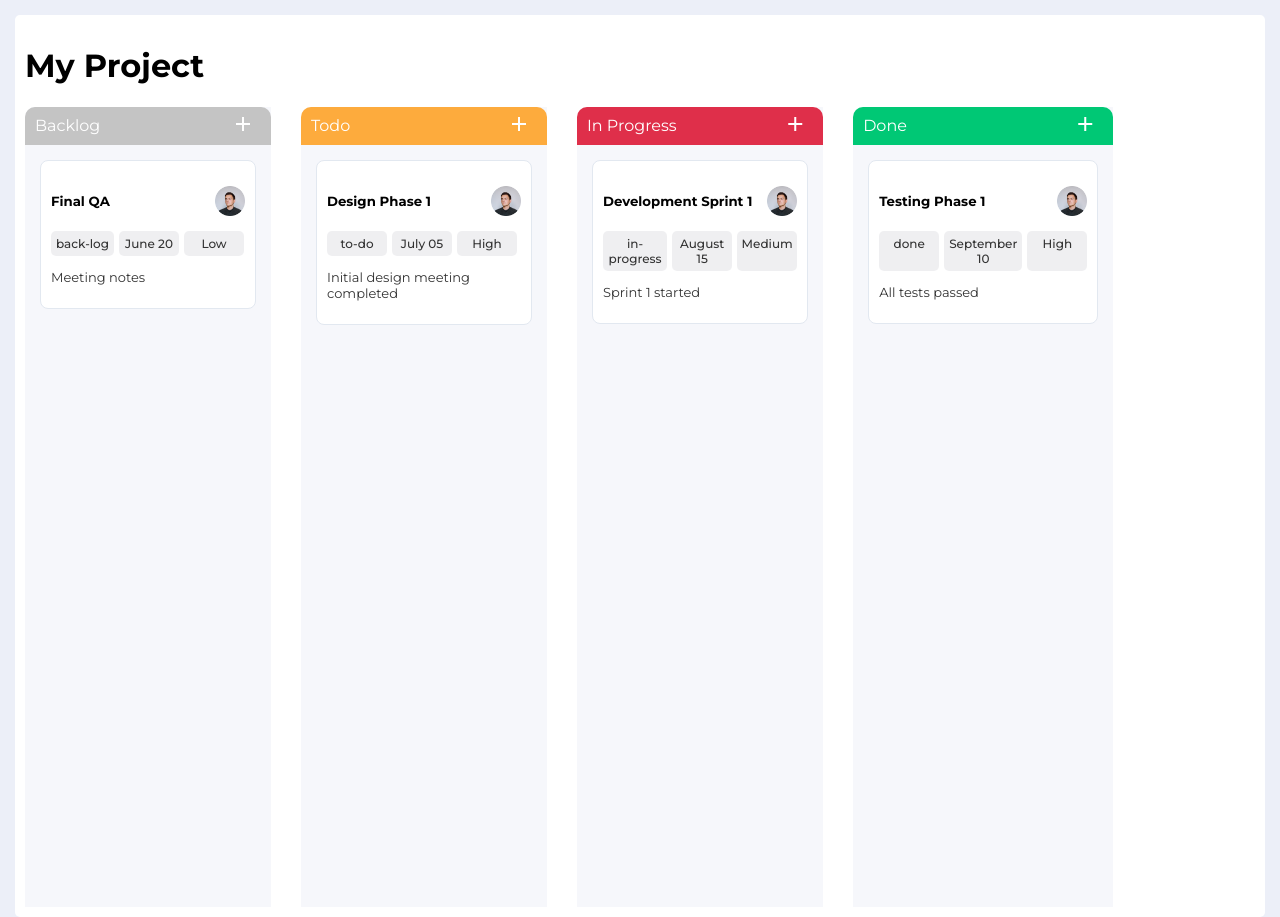
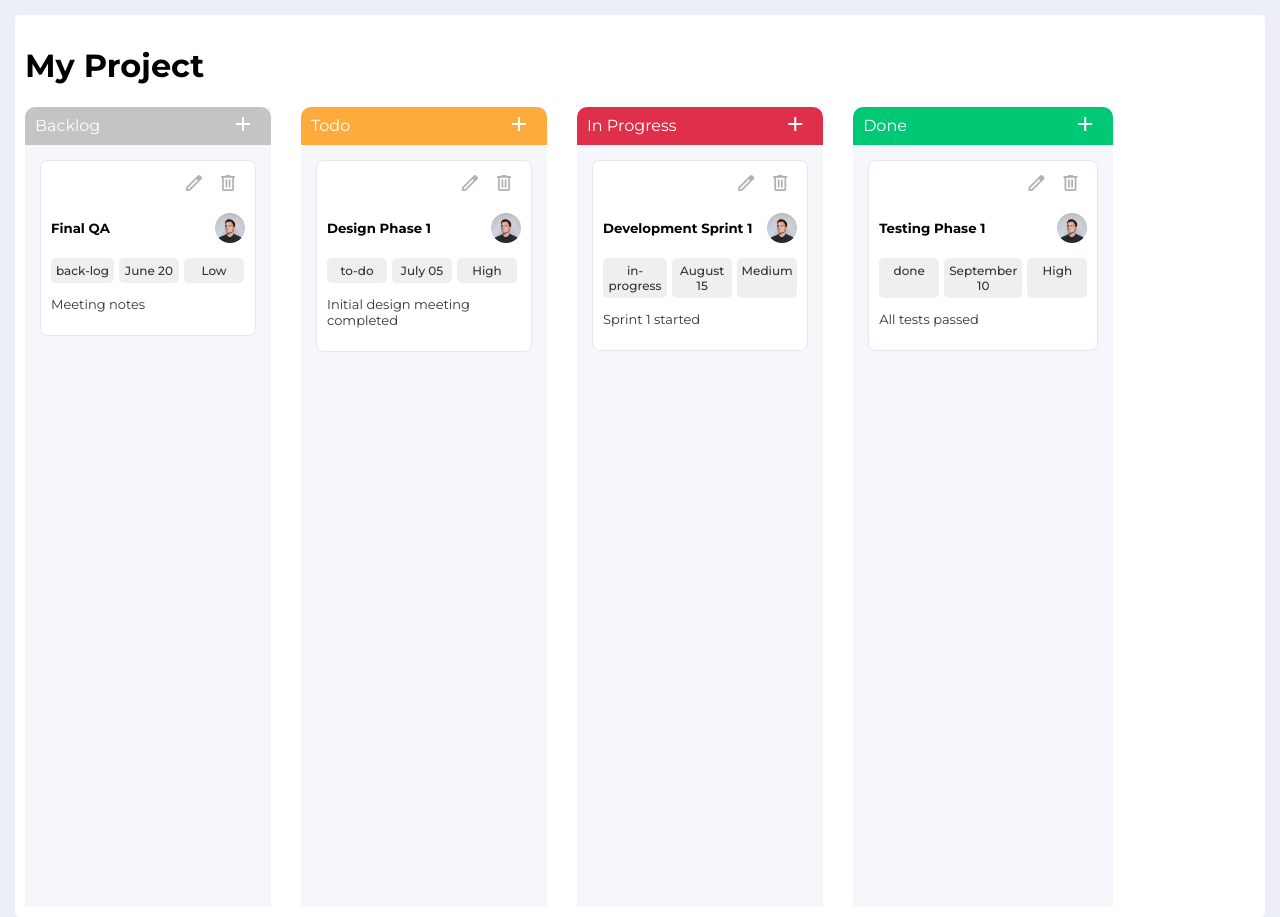
Before and after one commit to rebpacquiao/task-management, a React (Vite) app: page / in a window 1280 px wide. Built offline with nearby package versions, Linux system fonts and the light colour scheme.

Commit message:
chore: Refactor task management components to use buttons for actions

```diff
--- a/src/components/backlog.jsx
+++ b/src/components/backlog.jsx
@@ -9,6 +9,7 @@ function Backlog() {
   const [priority, setPriority] = useState("low");
   const [notes, setNotes] = useState("");
   const [showForm, setShowForm] = useState(false);
+  const [editingId, setEditingId] = useState(null);
 
   useEffect(() => {
     const storedTasks =
@@ -20,8 +21,17 @@ function Backlog() {
 
   const handleSubmit = (e) => {
     e.preventDefault();
+    if (editingId) {
+      const updatedTasks = tasks.map((task) =>
+        task.id === editingId
+          ? { ...task, description, dueDate, priority, notes }
+          : task
+      );
+      setTasks(updatedTasks);
+      localStorage.setItem("tasks", JSON.stringify(updatedTasks));
+    } else {
       const newTask = {
-      id: tasks.length + 1,
+        id: tasks.length ? Math.max(...tasks.map((task) => task.id)) + 1 : 1,
         title: "Backlog",
         description,
         status: "back-log",
@@ -33,22 +43,45 @@ function Backlog() {
           image: User,
         },
       };
-
       const updatedTasks = [...tasks, newTask];
       localStorage.setItem("tasks", JSON.stringify(updatedTasks));
       setTasks(updatedTasks);
+    }
+
     setDescription("");
     setDueDate("");
     setPriority("low");
     setNotes("");
     setShowForm(false);
+    setEditingId(null);
+  };
+
+  const handleEdit = (task) => {
+    setDescription(task.description);
+    setDueDate(task.dueDate);
+    setPriority(task.priority);
+    setNotes(task.notes);
+    setShowForm(true);
+    setEditingId(task.id);
+  };
+
+  const handleDelete = (taskId) => {
+    const updatedTasks = tasks.filter((task) => task.id !== taskId);
+    setTasks(updatedTasks);
+    localStorage.setItem("tasks", JSON.stringify(updatedTasks));
   };
 
   return (
     <>
       <div className="board-task-item-title back-log">
         <h4>Backlog</h4>
-        <button className="add-btn" onClick={() => setShowForm(!showForm)}>
+        <button
+          className="add-btn"
+          onClick={() => {
+            setShowForm(!showForm);
+            setEditingId(null);
+          }}
+        >
           <span className="material-symbols-outlined">add</span>
         </button>
       </div>
@@ -114,6 +147,17 @@ function Backlog() {
       )}
       {tasks.map((task) => (
         <div key={task.id} className="board-task-item-card">
+          <div className="action-section">
+            <button className="action-btn" onClick={() => handleEdit(task)}>
+              <span className="material-symbols-outlined">edit</span>
+            </button>
+            <button
+              className="action-btn"
+              onClick={() => handleDelete(task.id)}
+            >
+              <span className="material-symbols-outlined">delete</span>
+            </button>
+          </div>
           <div className="user-task-continer">
             <h5>{task.description}</h5>
             <img
--- a/src/components/done.jsx
+++ b/src/components/done.jsx
@@ -9,6 +9,7 @@ function Done() {
   const [priority, setPriority] = useState("low");
   const [notes, setNotes] = useState("");
   const [showForm, setShowForm] = useState(false);
+  const [editingId, setEditingId] = useState(null);
 
   useEffect(() => {
     const storedTasks =
@@ -20,8 +21,17 @@ function Done() {
 
   const handleSubmit = (e) => {
     e.preventDefault();
+    if (editingId) {
+      const updatedTasks = tasks.map((task) =>
+        task.id === editingId
+          ? { ...task, description, dueDate, priority, notes }
+          : task
+      );
+      setTasks(updatedTasks);
+      localStorage.setItem("tasks", JSON.stringify(updatedTasks));
+    } else {
       const newTask = {
-      id: tasks.length + 1,
+        id: tasks.length ? Math.max(...tasks.map((task) => task.id)) + 1 : 1,
         title: "Done",
         description,
         status: "done",
@@ -33,22 +43,45 @@ function Done() {
           image: User,
         },
       };
-
       const updatedTasks = [...tasks, newTask];
       localStorage.setItem("tasks", JSON.stringify(updatedTasks));
       setTasks(updatedTasks);
+    }
+
     setDescription("");
     setDueDate("");
     setPriority("low");
     setNotes("");
     setShowForm(false);
+    setEditingId(null);
+  };
+
+  const handleEdit = (task) => {
+    setDescription(task.description);
+    setDueDate(task.dueDate);
+    setPriority(task.priority);
+    setNotes(task.notes);
+    setShowForm(true);
+    setEditingId(task.id);
+  };
+
+  const handleDelete = (taskId) => {
+    const updatedTasks = tasks.filter((task) => task.id !== taskId);
+    setTasks(updatedTasks);
+    localStorage.setItem("tasks", JSON.stringify(updatedTasks));
   };
 
   return (
     <>
       <div className="board-task-item-title done">
         <h4>Done</h4>
-        <button className="add-btn" onClick={() => setShowForm(!showForm)}>
+        <button
+          className="add-btn"
+          onClick={() => {
+            setShowForm(!showForm);
+            setEditingId(null);
+          }}
+        >
           <span className="material-symbols-outlined">add</span>
         </button>
       </div>
@@ -114,6 +147,17 @@ function Done() {
       )}
       {tasks.map((task) => (
         <div key={task.id} className="board-task-item-card">
+          <div className="action-section">
+            <button className="action-btn" onClick={() => handleEdit(task)}>
+              <span className="material-symbols-outlined">edit</span>
+            </button>
+            <button
+              className="action-btn"
+              onClick={() => handleDelete(task.id)}
+            >
+              <span className="material-symbols-outlined">delete</span>
+            </button>
+          </div>
           <div className="user-task-continer">
             <h5>{task.description}</h5>
             <img
--- a/src/components/inprogress.jsx
+++ b/src/components/inprogress.jsx
@@ -9,6 +9,7 @@ function Inprogress() {
   const [priority, setPriority] = useState("low");
   const [notes, setNotes] = useState("");
   const [showForm, setShowForm] = useState(false);
+  const [editingId, setEditingId] = useState(null);
 
   useEffect(() => {
     const storedTasks =
@@ -20,8 +21,17 @@ function Inprogress() {
 
   const handleSubmit = (e) => {
     e.preventDefault();
+    if (editingId) {
+      const updatedTasks = tasks.map((task) =>
+        task.id === editingId
+          ? { ...task, description, dueDate, priority, notes }
+          : task
+      );
+      setTasks(updatedTasks);
+      localStorage.setItem("tasks", JSON.stringify(updatedTasks));
+    } else {
       const newTask = {
-      id: tasks.length + 1,
+        id: tasks.length ? Math.max(...tasks.map((task) => task.id)) + 1 : 1,
         title: "In Progress",
         description,
         status: "in-progress",
@@ -33,22 +43,45 @@ function Inprogress() {
           image: User,
         },
       };
-
       const updatedTasks = [...tasks, newTask];
       localStorage.setItem("tasks", JSON.stringify(updatedTasks));
       setTasks(updatedTasks);
+    }
+
     setDescription("");
     setDueDate("");
     setPriority("low");
     setNotes("");
     setShowForm(false);
+    setEditingId(null);
+  };
+
+  const handleEdit = (task) => {
+    setDescription(task.description);
+    setDueDate(task.dueDate);
+    setPriority(task.priority);
+    setNotes(task.notes);
+    setShowForm(true);
+    setEditingId(task.id);
+  };
+
+  const handleDelete = (taskId) => {
+    const updatedTasks = tasks.filter((task) => task.id !== taskId);
+    setTasks(updatedTasks);
+    localStorage.setItem("tasks", JSON.stringify(updatedTasks));
   };
 
   return (
     <>
       <div className="board-task-item-title inprogress">
         <h4>In Progress</h4>
-        <button className="add-btn" onClick={() => setShowForm(!showForm)}>
+        <button
+          className="add-btn"
+          onClick={() => {
+            setShowForm(!showForm);
+            setEditingId(null);
+          }}
+        >
           <span className="material-symbols-outlined">add</span>
         </button>
       </div>
@@ -114,6 +147,17 @@ function Inprogress() {
       )}
       {tasks.map((task) => (
         <div key={task.id} className="board-task-item-card">
+          <div className="action-section">
+            <button className="action-btn" onClick={() => handleEdit(task)}>
+              <span className="material-symbols-outlined">edit</span>
+            </button>
+            <button
+              className="action-btn"
+              onClick={() => handleDelete(task.id)}
+            >
+              <span className="material-symbols-outlined">delete</span>
+            </button>
+          </div>
           <div className="user-task-continer">
             <h5>{task.description}</h5>
             <img
--- a/src/components/todo.jsx
+++ b/src/components/todo.jsx
@@ -9,6 +9,7 @@ function Todo() {
   const [priority, setPriority] = useState("low");
   const [notes, setNotes] = useState("");
   const [showForm, setShowForm] = useState(false);
+  const [editingId, setEditingId] = useState(null);
 
   useEffect(() => {
     const storedTasks =
@@ -20,8 +21,17 @@ function Todo() {
 
   const handleSubmit = (e) => {
     e.preventDefault();
+    if (editingId) {
+      const updatedTasks = tasks.map((task) =>
+        task.id === editingId
+          ? { ...task, description, dueDate, priority, notes }
+          : task
+      );
+      setTasks(updatedTasks);
+      localStorage.setItem("tasks", JSON.stringify(updatedTasks));
+    } else {
       const newTask = {
-      id: tasks.length + 1,
+        id: tasks.length ? Math.max(...tasks.map((task) => task.id)) + 1 : 1,
         title: "To Do",
         description,
         status: "to-do",
@@ -33,22 +43,45 @@ function Todo() {
           image: User,
         },
       };
-
       const updatedTasks = [...tasks, newTask];
       localStorage.setItem("tasks", JSON.stringify(updatedTasks));
       setTasks(updatedTasks);
+    }
+
     setDescription("");
     setDueDate("");
     setPriority("low");
     setNotes("");
     setShowForm(false);
+    setEditingId(null);
+  };
+
+  const handleEdit = (task) => {
+    setDescription(task.description);
+    setDueDate(task.dueDate);
+    setPriority(task.priority);
+    setNotes(task.notes);
+    setShowForm(true);
+    setEditingId(task.id);
+  };
+
+  const handleDelete = (taskId) => {
+    const updatedTasks = tasks.filter((task) => task.id !== taskId);
+    setTasks(updatedTasks);
+    localStorage.setItem("tasks", JSON.stringify(updatedTasks));
   };
 
   return (
     <>
       <div className="board-task-item-title todo">
         <h4>Todo</h4>
-        <button className="add-btn" onClick={() => setShowForm(!showForm)}>
+        <button
+          className="add-btn"
+          onClick={() => {
+            setShowForm(!showForm);
+            setEditingId(null);
+          }}
+        >
           <span className="material-symbols-outlined">add</span>
         </button>
       </div>
@@ -114,6 +147,17 @@ function Todo() {
       )}
       {tasks.map((task) => (
         <div key={task.id} className="board-task-item-card">
+          <div className="action-section">
+            <button className="action-btn" onClick={() => handleEdit(task)}>
+              <span className="material-symbols-outlined">edit</span>
+            </button>
+            <button
+              className="action-btn"
+              onClick={() => handleDelete(task.id)}
+            >
+              <span className="material-symbols-outlined">delete</span>
+            </button>
+          </div>
           <div className="user-task-continer">
             <h5>{task.description}</h5>
             <img
--- a/src/index.scss
+++ b/src/index.scss
@@ -175,8 +175,35 @@ body {
         }
       }
 
+      .action-btn {
+        background-color: transparent;
+        border: 0;
+        font-size: 13px;
+        cursor: pointer;
+
+        .material-symbols-outlined {
+          font-size: 22px;
+          color: #32333861;
+        }
+      }
+
+      .action-btn:hover {
+        .material-symbols-outlined {
+          color: #333;
+        }
+      }
+
+      .action-section {
+        display: flex;
+        justify-content: flex-end;
+      }
+
       @media (min-width: 768px) {
-        flex: 0 0 50%;
+        flex: 0 0 33.333%;
+      }
+
+      @media (min-width: 1920px) {
+        flex: 0 0 100%;
       }
 
       @media (min-width: 1024px) {
```
Lines whose indentation alone changed are shown as unchanged.
